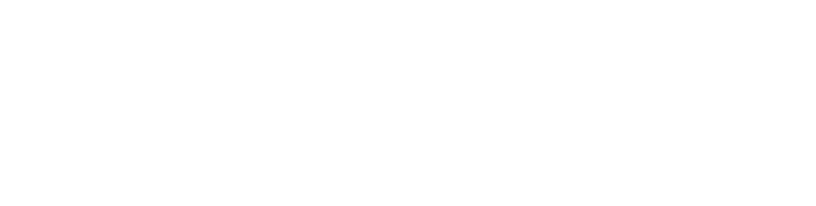
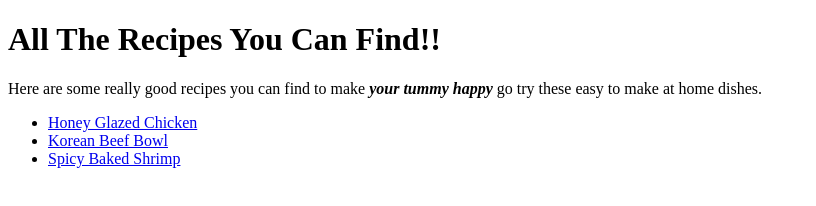
Before and after one commit to yuvrajrathore141/recipes, a plain HTML site: page index.html in a window 1280 px wide. Shown: the whole page, without its empty margins (0-816 px from the left). Drawn offline with Linux system fonts and the light colour scheme.

```diff
--- a/index.html
+++ b/index.html
@@ -5,6 +5,13 @@
         <title>Recipes</title>
     </head>
     <body>
+        <h1>All The Recipes You Can Find!!</h1>
+        <p>Here are some really good recipes you can find to make <strong><em>your tummy happy</em></strong> go try these easy to make at home dishes.</p>
+        <ul>
+            <li><a href="recipes/Honey-Glazed-Chicken.html">Honey Glazed Chicken</a></li>
+            <li><a href="recipes/koreanbeef.html">Korean Beef Bowl</a></li>
+            <li><a href="recipes/Spicy-Baked-Shrimp.html">Spicy Baked Shrimp</a></li>
+        </ul>
 
     </body>
 </html>
```
Also changed, not shown: recipes/Honey-Glazed-Chicken.html (+1 -0 lines), recipes/Spicy-Baked-Shrimp.html (+1 -0 lines), recipes/koreanbeef.html (+1 -0 lines).
